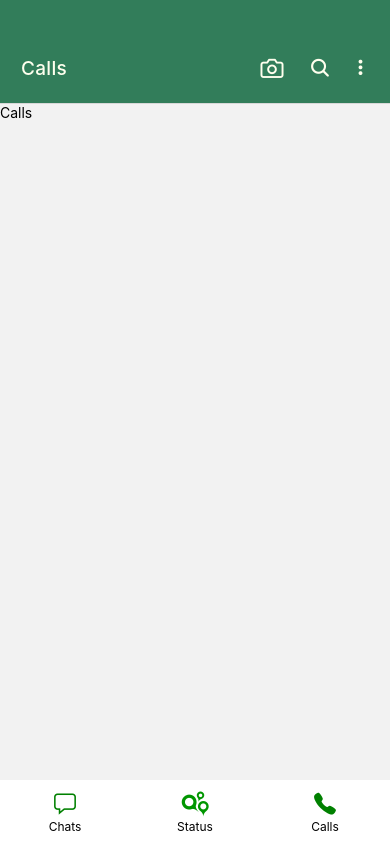
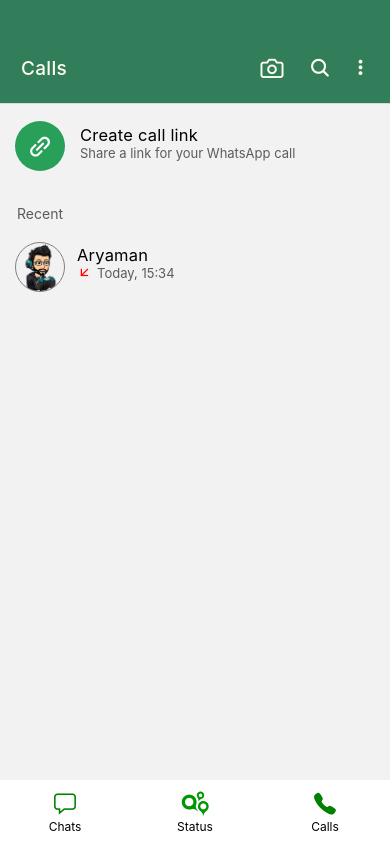
Before and after one commit to AryamanMishra/WhatsApp-Bottom-Tab-UI-RN, a React Native app: screen /Calls in a window 390 px wide. Built offline with nearby package versions, Linux system fonts and the light colour scheme.

Commit message:
updated calls page

```diff
--- a/tabs/Calls.js
+++ b/tabs/Calls.js
@@ -1,11 +1,50 @@
 import React from 'react'
-import { Text, View,StyleSheet } from 'react-native'
+import { Text, View,StyleSheet,Image } from 'react-native'
+import LinkIcon from 'react-native-vector-icons/Fontisto'
+import testImage from '../assets/testImage.png'
+import ArrowDownLeft from 'react-native-vector-icons/Feather'
 
 
 const Calls = ()=> {
     return (
         <View style={styles.mainCalls}>
-            <Text>Calls</Text>
+            <View style={styles.createCallLinkSection}>
+                <LinkIcon
+                    name='link'
+                    size={20}
+                    color='white'
+                    style={styles.createCallLinkIcon}
+                />
+                <View style={styles.createCallLinkText}>
+                    <Text style={styles.largeText}>Create call link</Text>
+                    <Text style={styles.smallText}>Share a link for your WhatsApp call</Text>
+                </View>
+            </View>
+
+            <View style={styles.recentCallsSection}>
+                <Text style={styles.subheadingText}>Recent</Text>
+                <View style={styles.recentCalls}>
+                    <View style={styles.recentCall}>
+                        <View style={styles.yourImage}>
+                            <Image
+                                style={styles.profileImage}
+                                source={testImage}
+                            />
+                        </View>
+                        <View style={styles.recentCallText}>
+                            <Text style={styles.largeText}>Aryaman</Text>
+                            <View style={{flexDirection:'row',alignItems:'center',gap:5}}>
+                                <ArrowDownLeft
+                                    name='arrow-down-left'
+                                    size={15}
+                                    color='red'
+                                />
+                                <Text style={styles.smallText}>Today, 15:34</Text>
+                            </View>
+                        </View>
+                    </View>
+                </View>
+            </View>
         </View>
     )
 }
@@ -13,6 +52,58 @@
 
 const styles = StyleSheet.create({
     mainCalls : {
+        flex:1
+    },
+    createCallLinkSection : {
+        flexDirection:'row',
+        marginHorizontal:15,
+        marginVertical:17,
+        gap:15
+    },
+    createCallLinkText : {
+        marginTop:4
+    },
+    createCallLinkIcon : {
+        backgroundColor:'rgb(40,160,90)',
+        paddingVertical:15,
+        paddingHorizontal:15,
+        borderRadius:50
+    },
+    largeText: {
+        fontSize:16.5,
+        letterSpacing:0.2
+    },
+    smallText : {
+        color:'rgba(10,10,10,0.65)',
+        fontSize:13,
+    },
+    subheadingText : {
+        color:'rgba(10,10,10,0.65)',
+        fontSize:14,
+        marginLeft:2
+    },
+    recentCallsSection : {
+        marginHorizontal:15,
+        marginVertical:17,
+        gap:15
+    },
+    recentCalls : {
+        marginTop:5,
+        gap:22
+    },
+    recentCall : {
+        flexDirection:'row',
+        gap:12
+    },
+    profileImage : {
+        width:50,
+        height:50,
+        borderRadius:50,
+        borderWidth:0.5,
+        borderColor:'grey',
+    },
+    recentCallText : {
+        marginTop:2.5
     }
 })
 
--- a/tabs/Status.js
+++ b/tabs/Status.js
@@ -63,7 +63,7 @@
 const styles = StyleSheet.create({
     mainStatus : {
         flex:1,
-        gap:2
+        gap:1
     },
     addStatusSection : {
         flexDirection:'row',
@@ -107,7 +107,7 @@
     },
     recentUpdates : {
         marginTop:20,
-        gap:20
+        gap:22
     },
     recentUpdate : {
         flexDirection:'row',
```
